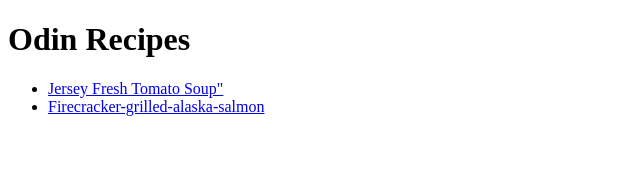
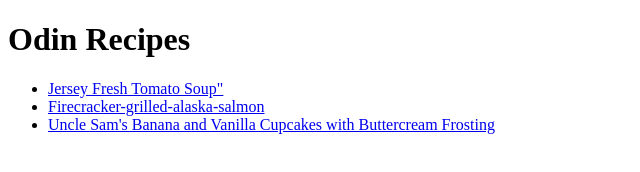
Before and after one commit to BrianFitzgerald1/odin-recipes, a plain HTML site: page index.html in a window 1280 px wide. Shown: the whole page, without its empty margins (0-640 px from the left). Drawn offline with Linux system fonts and the light colour scheme.

Commit message:
Add new link for 3rd recipe

```diff
--- a/index.html
+++ b/index.html
@@ -9,6 +9,7 @@
             <ul>
                 <li><a href="recipes/jersey-fresh-tomato-soup.html">Jersey Fresh Tomato Soup"</a></li>
                 <li><a href="recipes/firecracker-grilled-alaska-salmon.html">Firecracker-grilled-alaska-salmon</a></li>
+                <li><a href="recipes/banana-vanilla-cupcake.html">Uncle Sam's Banana and Vanilla Cupcakes with Buttercream Frosting</a></li>
             </ul>
 
 
```
